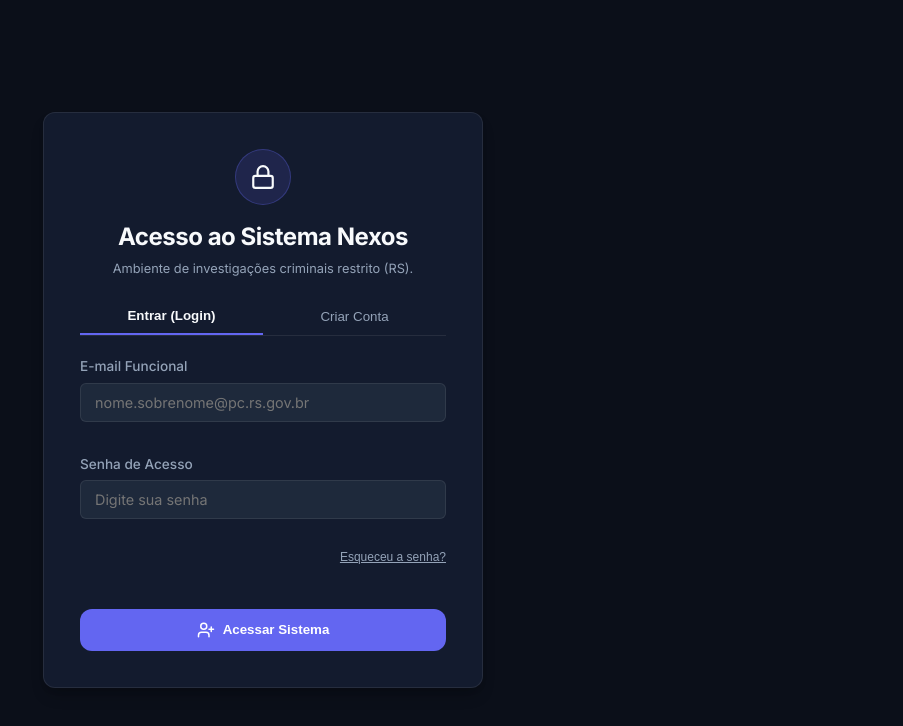
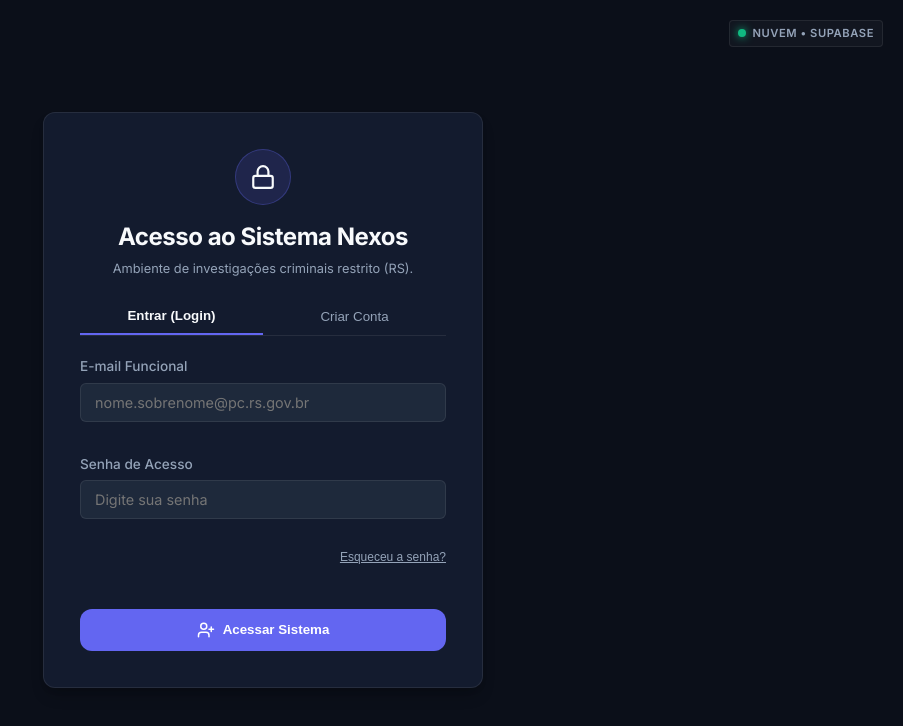
Before and after one commit to 1993lumendes-spec/nexos, a React (Vite) app: page / in a window 1280 px wide. Shown: the top 726 px of the page, without its empty margins (377-1280 px from the left). Built offline with nearby package versions, Linux system fonts and the light colour scheme; no server answers; the database is empty.

Commit message:
Sync: implement interactive runtime Supabase configuration modal accessible via status badge

```diff
--- a/src/App.tsx
+++ b/src/App.tsx
@@ -30,7 +30,7 @@ import {
   saveDatabaseToSupabase
 } from './utils/db';
 import { hashPassword, verifyPassword } from './utils/auth';
-import { isSupabaseConfigured } from './utils/supabaseClient';
+import { isSupabaseConfigured, setDynamicSupabaseConfig } from './utils/supabaseClient';
 
 
 // Importando componentes das abas
@@ -72,6 +72,9 @@ function App() {
   const [loginPassword, setLoginPassword] = useState('');
   const [showRecoveryModal, setShowRecoveryModal] = useState(false);
   const [recoveryEmail, setRecoveryEmail] = useState('');
+  const [showConnectionModal, setShowConnectionModal] = useState(false);
+  const [inputSupabaseUrl, setInputSupabaseUrl] = useState('');
+  const [inputSupabaseKey, setInputSupabaseKey] = useState('');
 
   // 1. Carregar Banco (Servidor -> Fallback LocalStorage)
   const cleanAndFixDb = (database: NexosState): NexosState => {
@@ -172,8 +175,28 @@ function App() {
       setCurrentUser(JSON.parse(savedUser));
     }
 
+    setInputSupabaseUrl(localStorage.getItem('nexos_supabase_url') || '');
+    setInputSupabaseKey(localStorage.getItem('nexos_supabase_key') || '');
+
     fetchDb();
   }, []);
+
+  const handleSaveConnection = (e: React.FormEvent) => {
+    e.preventDefault();
+    if (!inputSupabaseUrl.trim() || !inputSupabaseKey.trim()) {
+      return alert('Ambos os campos são obrigatórios para a conexão.');
+    }
+    if (!inputSupabaseUrl.trim().startsWith('http://') && !inputSupabaseUrl.trim().startsWith('https://')) {
+      return alert('A URL do Supabase deve iniciar com http:// ou https://');
+    }
+    setDynamicSupabaseConfig(inputSupabaseUrl, inputSupabaseKey);
+  };
+
+  const handleDisconnectSupabase = () => {
+    if (window.confirm('Tem certeza que deseja desconectar o Supabase e voltar para o Modo Local?')) {
+      setDynamicSupabaseConfig('', '');
+    }
+  };
 
   // Salvar no Banco (Servidor -> Fallback LocalStorage)
   const updateDb = async (newDb: NexosState) => {
@@ -444,6 +467,77 @@ function App() {
     }
   };
 
+  // Renderizador do modal de conexão com o Supabase
+  const renderConnectionModal = () => {
+    if (!showConnectionModal) return null;
+    return (
+      <div className="modal-backdrop" style={{ zIndex: 2000 }}>
+        <div className="modal-content" style={{ maxWidth: '440px' }}>
+          <div className="glass-panel-header" style={{ marginBottom: '20px' }}>
+            <h2 style={{ display: 'flex', alignItems: 'center', gap: '8px' }}>
+              <Shield className="text-accent" size={20} />
+              Conexão com o Supabase
+            </h2>
+            <button className="close-btn" onClick={() => setShowConnectionModal(false)}>
+              <X size={20} />
+            </button>
+          </div>
+
+          <p style={{ fontSize: '0.8rem', color: 'var(--text-secondary)', marginBottom: '16px', lineHeight: '1.4' }}>
+            Configure as credenciais do seu projeto Supabase abaixo. Isso conectará o sistema a um banco de dados em nuvem compartilhado, permitindo acessar e sincronizar os dados de qualquer computador, guia anônima ou celular.
+          </p>
+
+          <form onSubmit={handleSaveConnection} style={{ display: 'flex', flexDirection: 'column', gap: '16px' }}>
+            <div className="form-group">
+              <label>Supabase Project URL</label>
+              <input
+                type="url"
+                className="form-input"
+                placeholder="https://xxxxxxxxxxxxxxxxxxxx.supabase.co"
+                value={inputSupabaseUrl}
+                onChange={(e) => setInputSupabaseUrl(e.target.value)}
+                required
+              />
+            </div>
+
+            <div className="form-group">
+              <label>Supabase Anon (Public) API Key</label>
+              <textarea
+                className="form-textarea"
+                placeholder="Cole a chave pública anônima do Supabase..."
+                value={inputSupabaseKey}
+                onChange={(e) => setInputSupabaseKey(e.target.value)}
+                style={{ minHeight: '100px', fontSize: '0.75rem', fontFamily: 'monospace' }}
+                required
+              />
+            </div>
+
+            <div style={{ display: 'flex', flexDirection: 'column', gap: '10px', marginTop: '10px' }}>
+              <button type="submit" className="btn-primary" style={{ width: '100%', justifyContent: 'center' }}>
+                Salvar e Conectar
+              </button>
+
+              {isSupabaseConfigured() && (
+                <button
+                  type="button"
+                  className="btn-danger"
+                  onClick={handleDisconnectSupabase}
+                  style={{ width: '100%', justifyContent: 'center', backgroundColor: 'rgba(239, 68, 68, 0.1)', color: '#ef4444', border: '1px solid rgba(239, 68, 68, 0.2)' }}
+                >
+                  Desconectar (Voltar ao Modo Local)
+                </button>
+              )}
+
+              <button type="button" className="btn-secondary" onClick={() => setShowConnectionModal(false)} style={{ width: '100%', justifyContent: 'center' }}>
+                Voltar
+              </button>
+            </div>
+          </form>
+        </div>
+      </div>
+    );
+  };
+
   // Renders do conteúdo principal
   const renderTabContent = () => {
     switch (currentTab) {
@@ -526,10 +620,30 @@ function App() {
     }
   };
 
-  // Se o agente de segurança não estiver identificado, exibe a tela de registro/login bloqueante
   if (!currentUser) {
     return (
-      <div className="modal-backdrop" style={{ backgroundColor: 'var(--bg-primary)' }}>
+      <div className="modal-backdrop" style={{ backgroundColor: 'var(--bg-primary)', display: 'flex', alignItems: 'center', justifyContent: 'center' }}>
+        {/* Status da conexão no login */}
+        <div
+          onClick={() => setShowConnectionModal(true)}
+          title="Configurar Conexão com o Supabase"
+          style={{ position: 'absolute', top: '20px', right: '20px', zIndex: 10 }}
+        >
+          <div className="badge-status" style={{ display: 'flex', alignItems: 'center', gap: '6px', padding: '4px 8px', borderRadius: '4px', backgroundColor: 'rgba(255,255,255,0.03)', border: '1px solid var(--border-color)', cursor: 'pointer' }}>
+            <div
+              style={{
+                backgroundColor: isSupabaseConfigured() ? '#10b981' : '#f59e0b',
+                width: '8px',
+                height: '8px',
+                borderRadius: '50%',
+                boxShadow: isSupabaseConfigured() ? '0 0 8px #10b981' : '0 0 8px #f59e0b'
+              }}
+            ></div>
+            <span style={{ fontSize: '0.7rem', fontWeight: 600, color: 'var(--text-secondary)', letterSpacing: '0.05em' }}>
+              {isSupabaseConfigured() ? 'NUVEM • SUPABASE' : 'MODO LOCAL • LOCALSTORAGE'}
+            </span>
+          </div>
+        </div>
         <div className="glass-panel" style={{ width: '90%', maxWidth: '440px', padding: '36px', boxShadow: 'var(--shadow-lg)' }}>
           <div style={{ display: 'flex', flexDirection: 'column', alignItems: 'center', gap: '14px', textAlign: 'center', marginBottom: '20px' }}>
             <div style={{ width: '56px', height: '56px', borderRadius: '50%', backgroundColor: 'var(--accent-glow)', display: 'flex', alignItems: 'center', justifyItems: 'center', justifyContent: 'center', border: '1px solid var(--border-glow)' }}>
@@ -693,6 +807,8 @@ function App() {
             </div>
           </div>
         )}
+
+        {renderConnectionModal()}
       </div>
     );
   }
@@ -852,7 +968,24 @@ function App() {
           <div className="top-bar-title">
             <h1>{getTabTitle()}</h1>
           </div>
-          <div className="badge-status" style={{ display: 'flex', alignItems: 'center', gap: '6px', padding: '4px 8px', borderRadius: '4px', backgroundColor: 'rgba(255,255,255,0.03)', border: '1px solid var(--border-color)' }}>
+          <div
+            className="badge-status"
+            onClick={() => setShowConnectionModal(true)}
+            title="Configurar Conexão com o Supabase"
+            style={{
+              display: 'flex',
+              alignItems: 'center',
+              gap: '6px',
+              padding: '4px 8px',
+              borderRadius: '4px',
+              backgroundColor: 'rgba(255,255,255,0.03)',
+              border: '1px solid var(--border-color)',
+              cursor: 'pointer',
+              transition: 'background-color 0.2s'
+            }}
+            onMouseEnter={(e) => e.currentTarget.style.backgroundColor = 'rgba(255,255,255,0.06)'}
+            onMouseLeave={(e) => e.currentTarget.style.backgroundColor = 'rgba(255,255,255,0.03)'}
+          >
             <div
               style={{
                 backgroundColor: isSupabaseConfigured() ? '#10b981' : '#f59e0b',
@@ -870,6 +1003,8 @@ function App() {
 
         {renderTabContent()}
       </main>
+
+      {renderConnectionModal()}
     </div>
   );
 }
--- a/src/utils/supabaseClient.ts
+++ b/src/utils/supabaseClient.ts
@@ -1,10 +1,17 @@
 import { createClient } from '@supabase/supabase-js';
 
-// Limpa aspas que possam ter sido inseridas por engano nas variáveis da Netlify/Vercel
-const rawUrl = import.meta.env.VITE_SUPABASE_URL || '';
+// 1. Tenta obter do LocalStorage (configuração manual via interface)
+const localUrl = localStorage.getItem('nexos_supabase_url') || '';
+const localKey = localStorage.getItem('nexos_supabase_key') || '';
+
+// 2. Fallback para variáveis de ambiente do build (Netlify/Vite)
+const envUrl = import.meta.env.VITE_SUPABASE_URL || '';
+const envKey = import.meta.env.VITE_SUPABASE_ANON_KEY || '';
+
+const rawUrl = localUrl || envUrl;
 const cleanUrl = rawUrl.replace(/^['"]|['"]$/g, '').trim();
 
-const rawKey = import.meta.env.VITE_SUPABASE_ANON_KEY || '';
+const rawKey = localKey || envKey;
 const cleanKey = rawKey.replace(/^['"]|['"]$/g, '').trim();
 
 let client = null;
@@ -12,8 +19,6 @@ let client = null;
 try {
   if (cleanUrl && cleanKey && (cleanUrl.startsWith('http://') || cleanUrl.startsWith('https://'))) {
     client = createClient(cleanUrl, cleanKey);
-  } else if (cleanUrl || cleanKey) {
-    console.warn('Configuração do Supabase incompleta ou com URL inválida.');
   }
 } catch (error) {
   console.error('Erro na inicialização do cliente Supabase:', error);
@@ -24,3 +29,20 @@ export const supabase = client;
 export const isSupabaseConfigured = (): boolean => {
   return !!supabase;
 };
+
+// Salva ou remove as chaves do LocalStorage e reinicia a página
+export const setDynamicSupabaseConfig = (url: string, key: string) => {
+  if (url.trim()) {
+    localStorage.setItem('nexos_supabase_url', url.trim());
+  } else {
+    localStorage.removeItem('nexos_supabase_url');
+  }
+
+  if (key.trim()) {
+    localStorage.setItem('nexos_supabase_key', key.trim());
+  } else {
+    localStorage.removeItem('nexos_supabase_key');
+  }
+
+  window.location.reload();
+};
```
